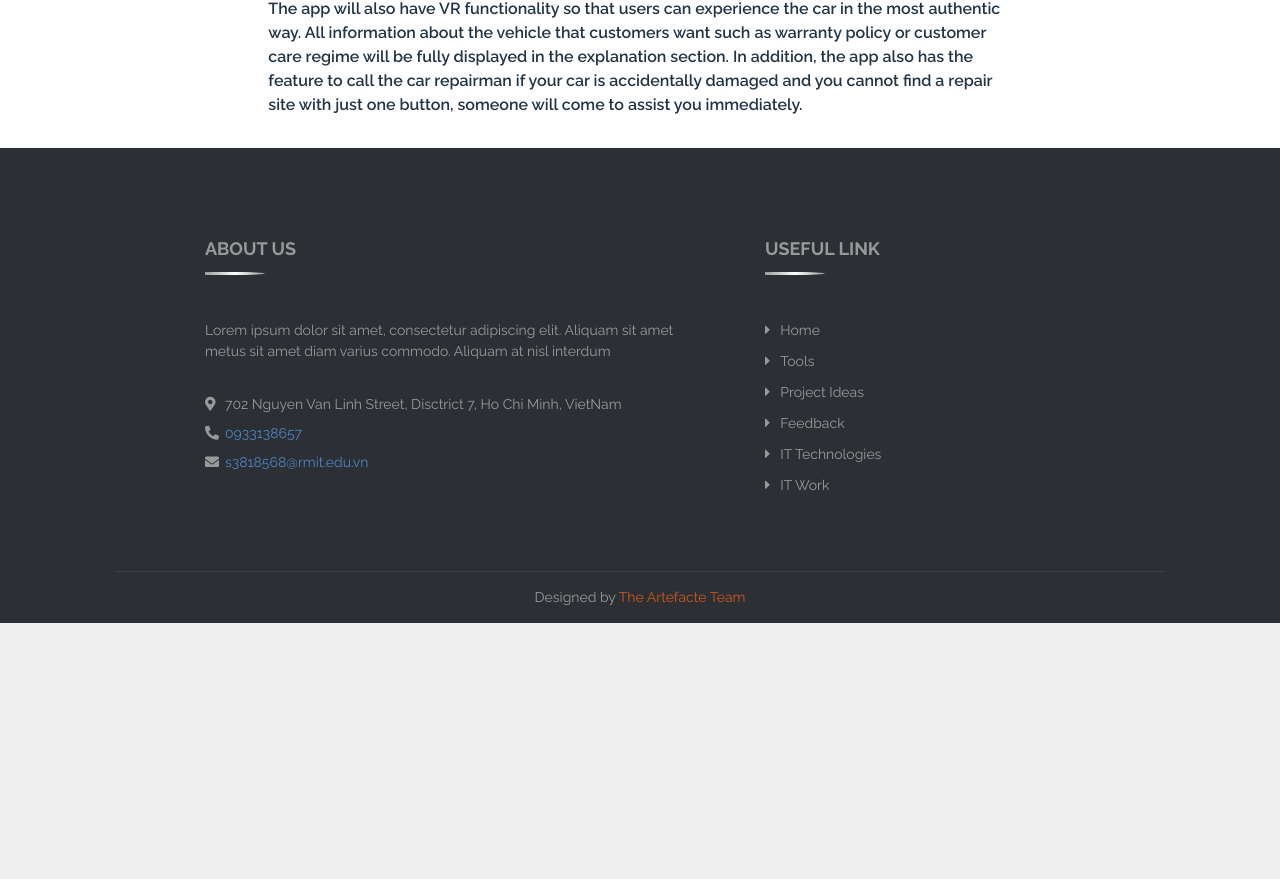
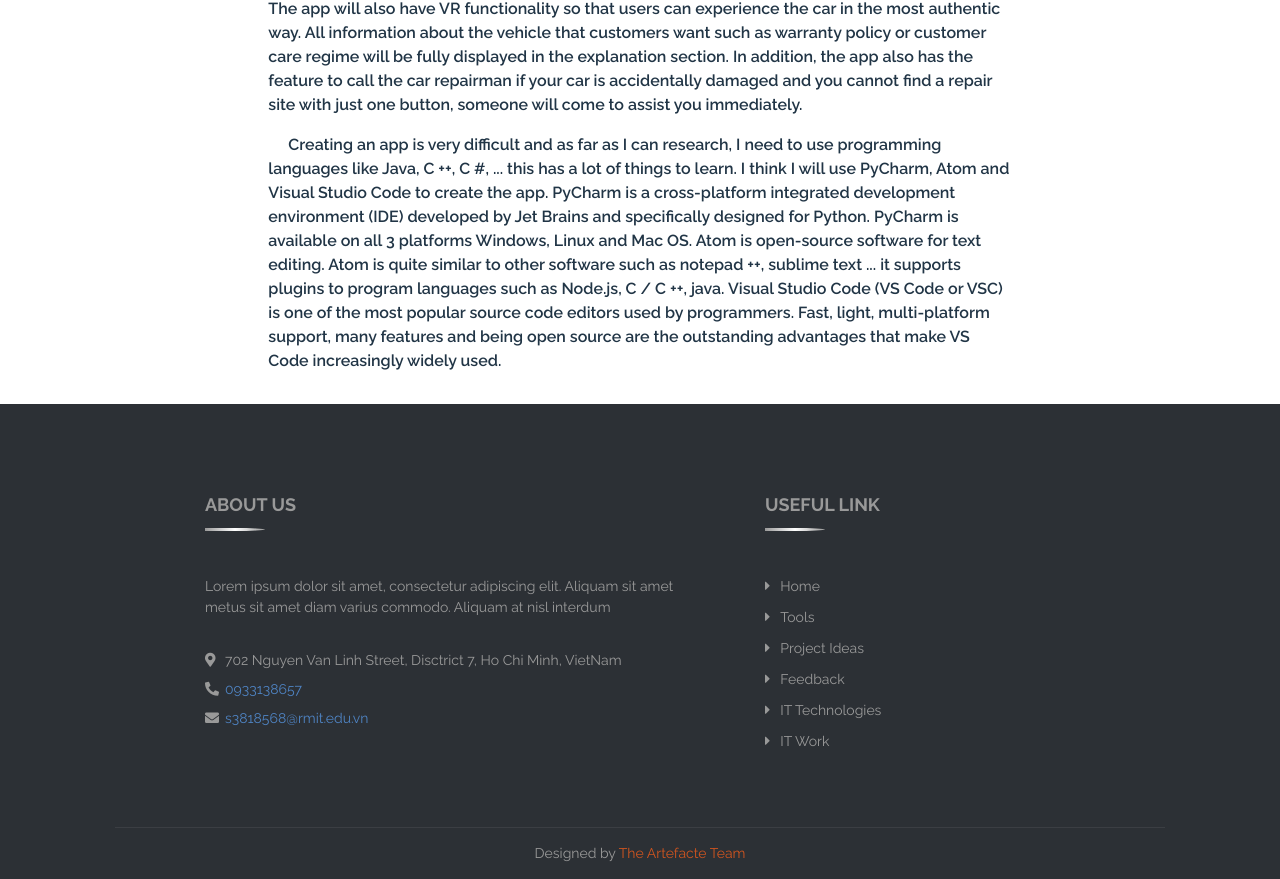
Before and after one commit to S3818568vn/s3818568.github.io, a plain HTML site: page project-ideas.html in a window 1280 px wide. Shown: the part 1117-1996 px from the top of the page. Before the commit the page ends 1740 px from the top, so only its background shows below. Drawn offline with nearby package versions, Linux system fonts and the light colour scheme; files whose address does not match are found by name.

Commit message:
Update project-ideas.html

```diff
--- a/project-ideas.html
+++ b/project-ideas.html
@@ -90,9 +90,12 @@
                             <p style="text-indent: 20px;">
                                 Secondly, about my project idea I have thought of an app to make it easier for people to buy cars. because the number of people want to have a car is increasing and normal payment takes a lot of time. The effects of the COVID-19 epidemic had a strong blow to the Vietnamese car market when first quarter sales plunged with a decrease of more than 30% compared to the same period in 2019. Entering the second quarter, in second quarter the scene of businesses having to launch promotions and discounts to recover, the market suddenly received the first hit of the Covid-19 epidemic. As a result, April sales of most automakers "fall free". Sales of cars decreased by nearly 50% compared to the same period in 2019. The optimism only started to appear again when the official social gap order was lifted. Car market in May 2020 seemed to increase strongly. Purchasing power increased sharply by 62% compared to the previous month. Through June, the positive numbers continued to be maintained with an increase of 26%. Although heavily influenced by the COVID-19, we can see that if everything is stable, the car industry in Vietnam will thrive again immediately. Then a software used to buy a car online will be an optimal choice right now, especially when the translation COVID-19 has not ended.                            </p>
                             </p>
-                        <p style="text-indent: 20px;">
+                            <p style="text-indent: 20px;">
                                 Thirdly, this app will have features such as car orders from other manufacturers not available in the country, buying and selling genuine cars, buying and selling used cars, ... And of course, there will be many different payment options such as hire purschase, cash payments, online transfers, ... As far as I know, there are a lot of people who like super car brands like Ferrari, Lamborghini, Audi, ... but there are models that are not available in Vietnam. People must order and wait a long time for the car to come but encounter complicated paperwork and they cannot experience the car before they choose it, and it is also difficult to find a reputable place to order. With an online car buying and selling app, everything will become simpler for many customers, just choose a car and choose a payment method to be able to own a car and all paperwork will be done by app operator. The app will also have VR functionality so that users can experience the car in the most authentic way. All information about the vehicle that customers want such as warranty policy or customer care regime will be fully displayed in the explanation section. In addition, the app also has the feature to call the car repairman if your car is accidentally damaged and you cannot find a repair site with just one button, someone will come to assist you immediately.
-                        </div>
+                            </p>
+                            <p style="text-indent: 20px;">
+                                 Creating an app is very difficult and as far as I can research, I need to use programming languages like Java, C ++, C #, ... this has a lot of things to learn. I think I will use PyCharm, Atom and Visual Studio Code to create the app. PyCharm is a cross-platform integrated development environment (IDE) developed by Jet Brains and specifically designed for Python. PyCharm is available on all 3 platforms Windows, Linux and Mac OS. Atom is open-source software for text editing. Atom is quite similar to other software such as notepad ++, sublime text ... it supports plugins to program languages such as Node.js, C / C ++, java. Visual Studio Code (VS Code or VSC) is one of the most popular source code editors used by programmers. Fast, light, multi-platform support, many features and being open source are the outstanding advantages that make VS Code increasingly widely used.
+                    </div>
                     </div>
                 </div>
             </div>
```
